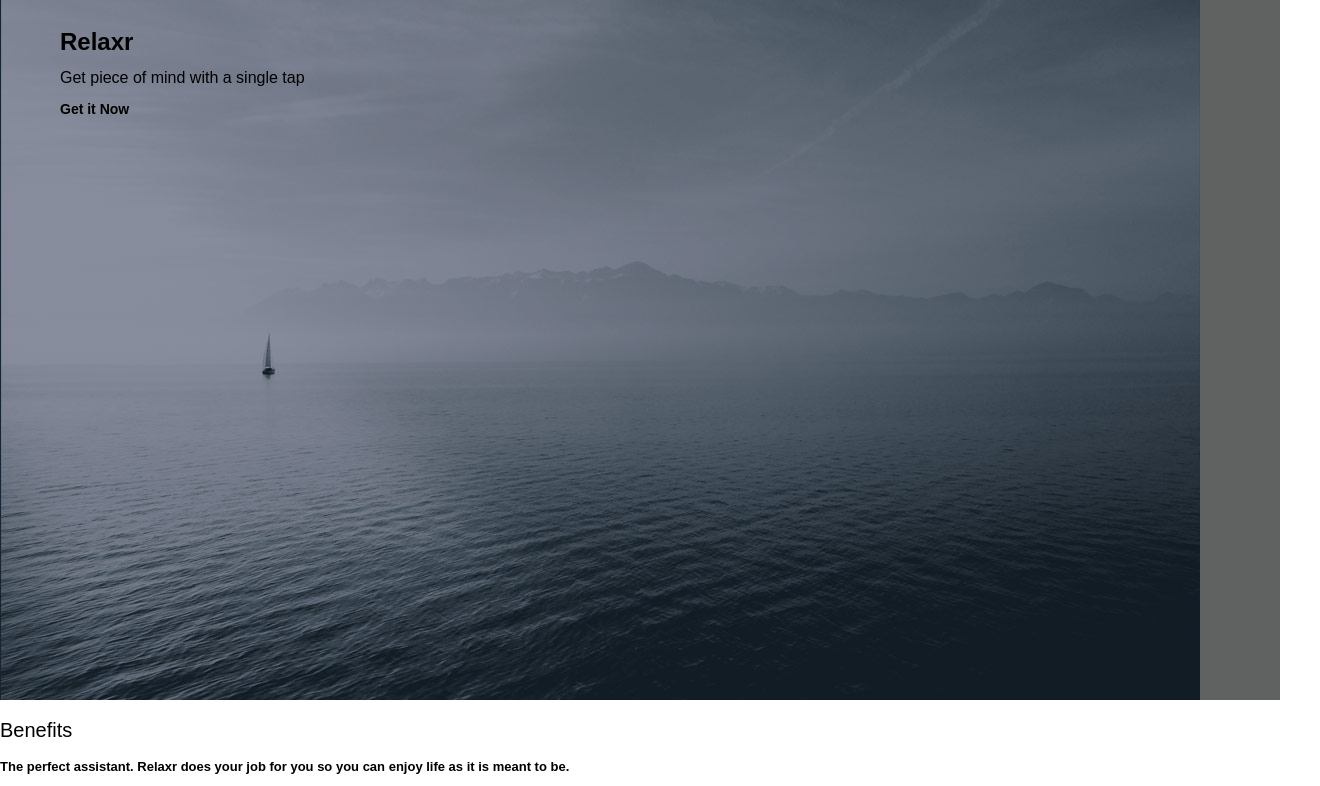
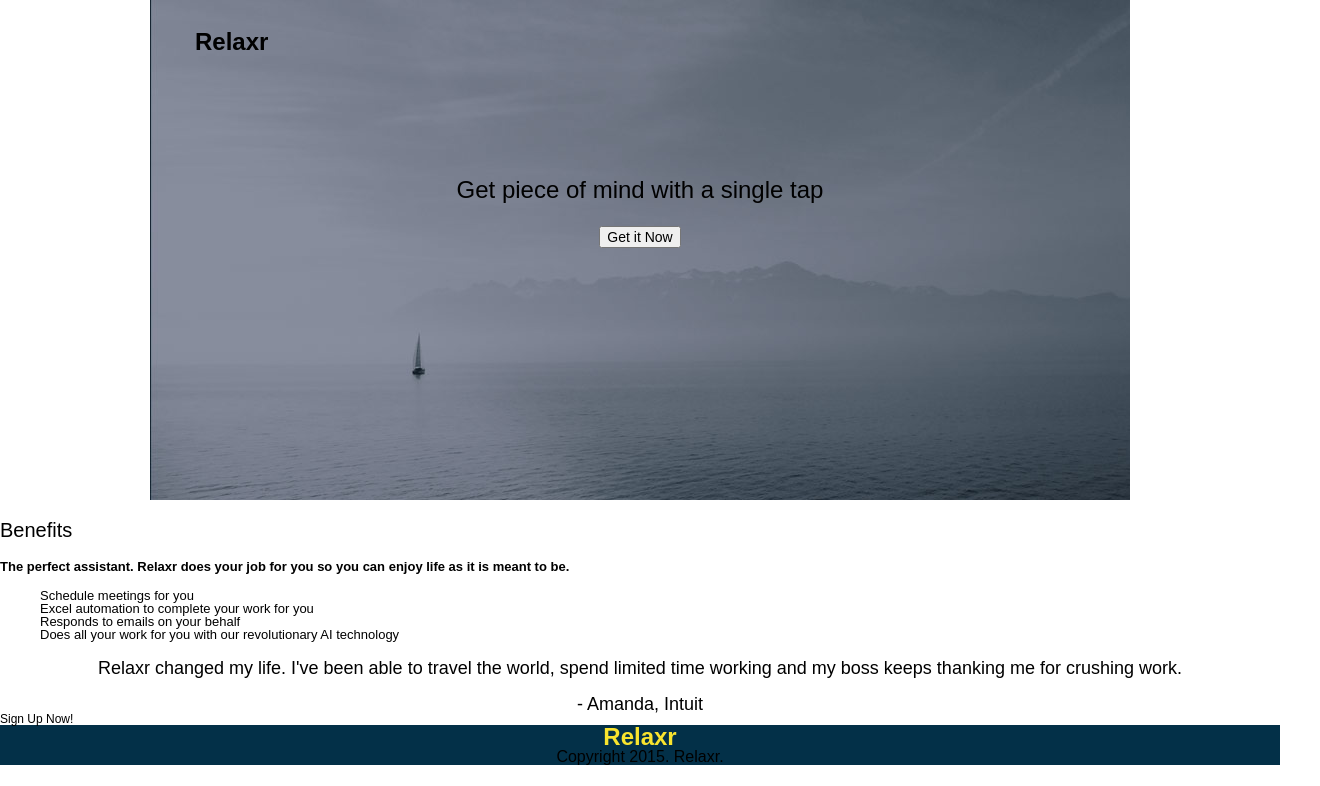
Before and after one commit to bigkat73/assignment2, a plain HTML site: page index.html in a window 1280 px wide. Shown: the top 786 px of the page, 1320 px wide, since content can reach past the window. Drawn offline with Linux system fonts and the light colour scheme.

Commit message:
more changes

```diff
--- a/css/relaxr.css
+++ b/css/relaxr.css
@@ -40,25 +40,28 @@ font-weight 800 = extrabold
 Relaxr - extra bold, 24px
 "Copyright 2015. Relaxr." - 9px, semibold
 */
-.content{
-	width: 1200px;
-	padding-left: 60px;
-	padding-right: 60px;
+.content {
+  width: 980px;
+  background-color: #606161;
+  margin: auto;
 }
 
 header{
 	background-color: #606161;
-	height: 700px;
+	height: 500px;
 	background-repeat: no-repeat;
 	background-image: url("../images/header_bg.jpg");
 }
 
 header nav{
+	margin-left: 45px;
 	padding-top: 30px;
 }
 
 header > p{
 	font-size: 24px;
+	padding-top: 100px;
+	text-align: center;
 }
 
 h3{
@@ -82,6 +85,7 @@ h3{
 .get-it{
 	font-weight: 800;
 	font-size: 14px;
+	text-align: center;
 }
 .yellow{
 	color: #f9e42e;
--- a/index.html
+++ b/index.html
@@ -5,18 +5,18 @@
 	<link rel="stylesheet" type="text/css" href="css/relaxr.css">
 </head>
 <body>
+	<div class="content">
 		<header>
-	  <div class="content">
 			<nav class="title">
 				Relaxr
 			</nav>
 			<p>
 			Get piece of mind with a single tap</p>
 			<section class="get-it">
-			Get it Now
+				<button>Get it Now</button>
 			</section>
+		</header>
 	</div>
-	</header>
 		<section class="benefits">
 			<h3>Benefits
 			</h3>
```
Lines whose indentation alone changed are shown as unchanged.
